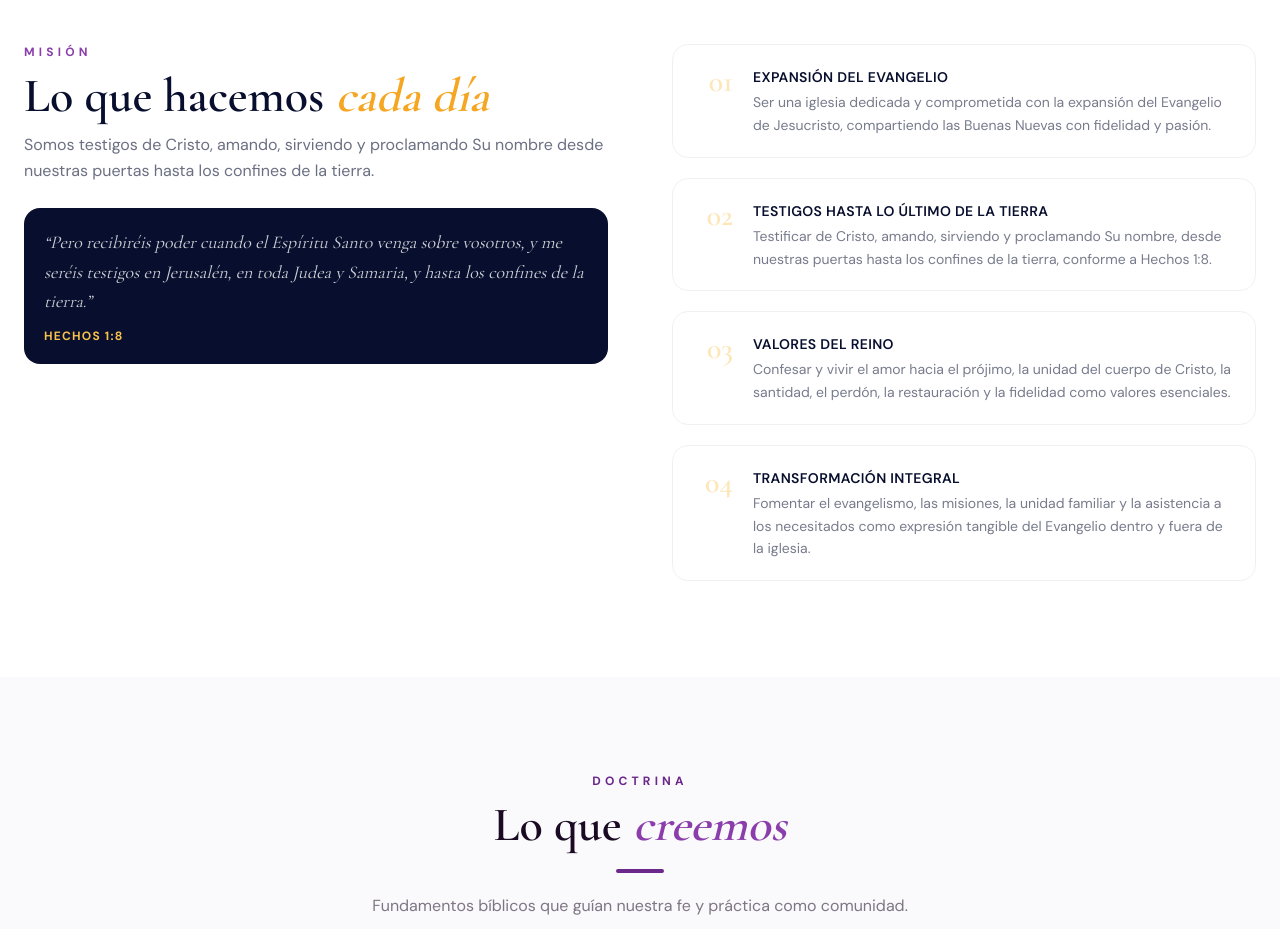
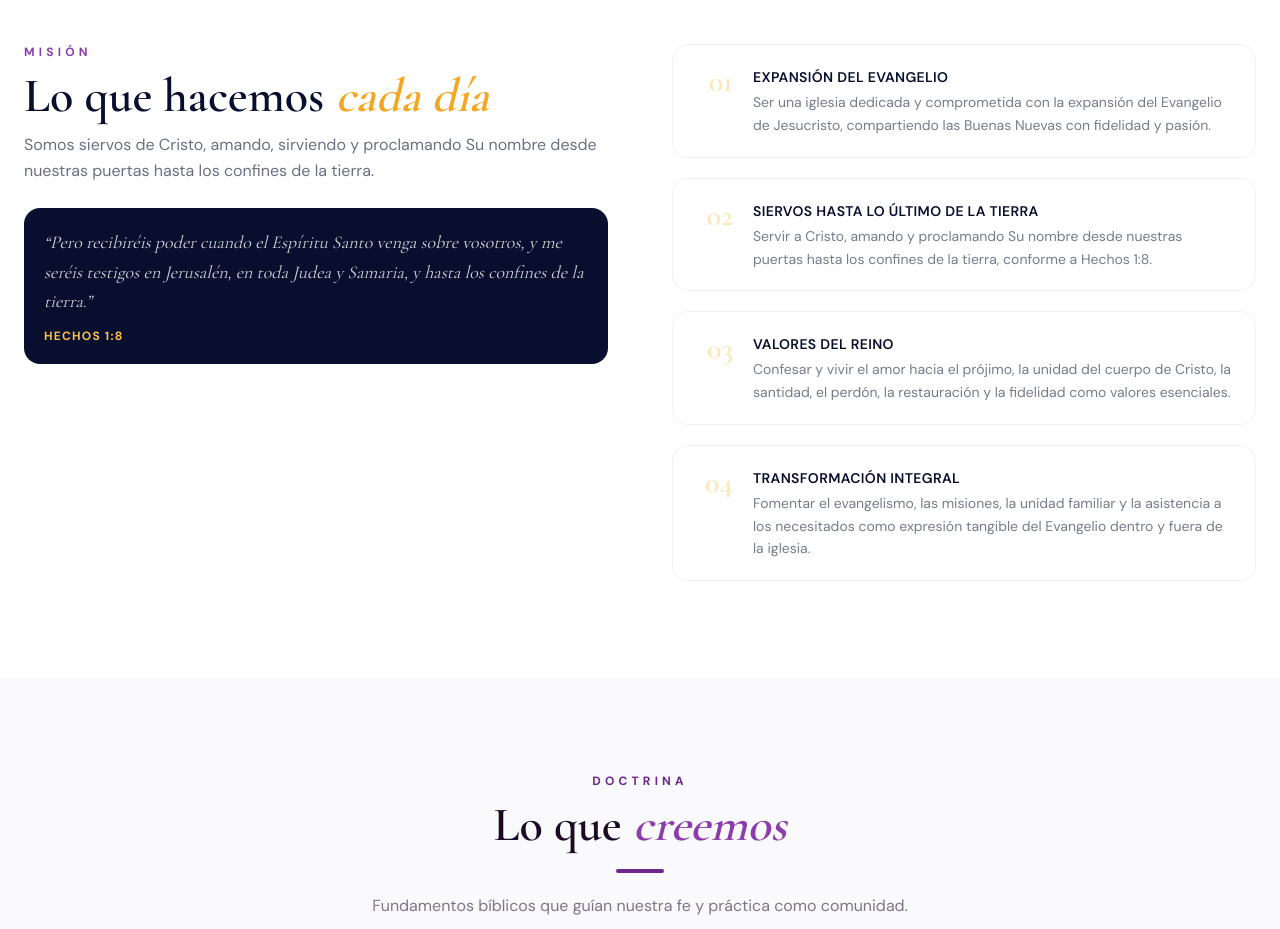
Before and after one commit to carloschongdev/nueva-vision-web, a Next.js app: page /about in a window 1280 px wide. Shown: the part 2200-3129 px from the top of the page. Built offline with nearby package versions, Linux system fonts and the light colour scheme.

Commit message:
fix: remove youtube button, replace testigos with siervos

```diff
--- a/app/about/page.tsx
+++ b/app/about/page.tsx
@@ -34,8 +34,8 @@ const misionItems = [
   },
   {
     num: "02",
-    title: "Testigos hasta lo último de la tierra",
-    desc: "Testificar de Cristo, amando, sirviendo y proclamando Su nombre, desde nuestras puertas hasta los confines de la tierra, conforme a Hechos 1:8.",
+    title: "Siervos hasta lo último de la tierra",
+    desc: "Servir a Cristo, amando y proclamando Su nombre desde nuestras puertas hasta los confines de la tierra, conforme a Hechos 1:8.",
   },
   {
     num: "03",
@@ -213,7 +213,7 @@ export default function AboutPage() {
             </h2>
             <div className="divider-amber" />
             <p className="font-sans text-navy-900/60 leading-relaxed mb-4">
-              Somos testigos de Cristo, amando, sirviendo y proclamando Su nombre
+              Somos siervos de Cristo, amando, sirviendo y proclamando Su nombre
               desde nuestras puertas hasta los confines de la tierra.
             </p>
             <div className="p-5 rounded-2xl bg-navy-900 mt-6">
--- a/app/sermons/page.tsx
+++ b/app/sermons/page.tsx
@@ -99,9 +99,7 @@ export default function SermonsPage() {
               </div>
             ))}
           </div>
-          <div className="mt-12 text-center">
-            <a href="https://youtube.com/@iglesianuevavisión" target="_blank" rel="noopener noreferrer" className="btn-primary">Suscribirse en YouTube</a>
-          </div>
+          {/* TODO: agregar cuando tengamos canal de YouTube oficial */}
         </div>
       </section>
 
```
